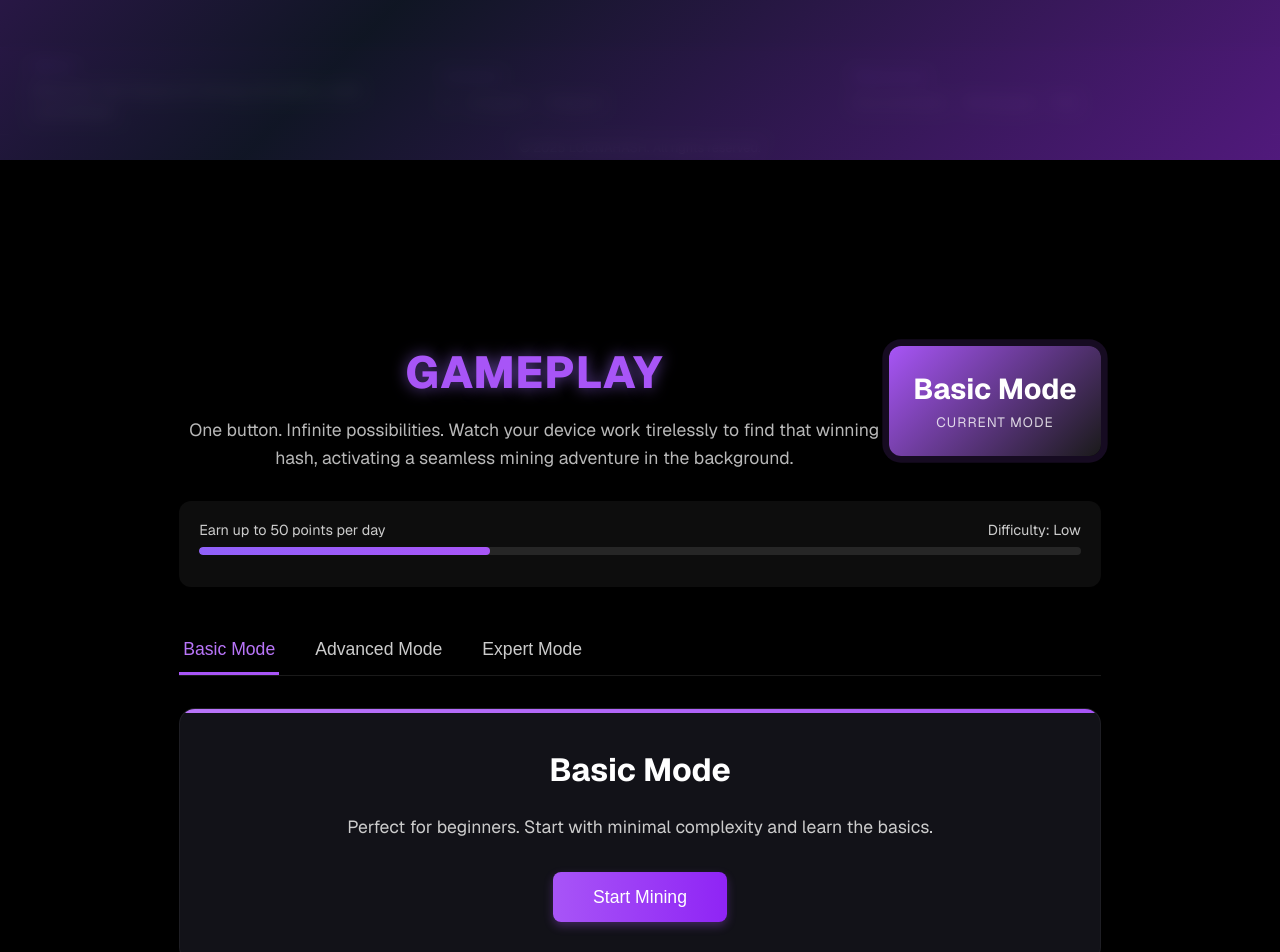
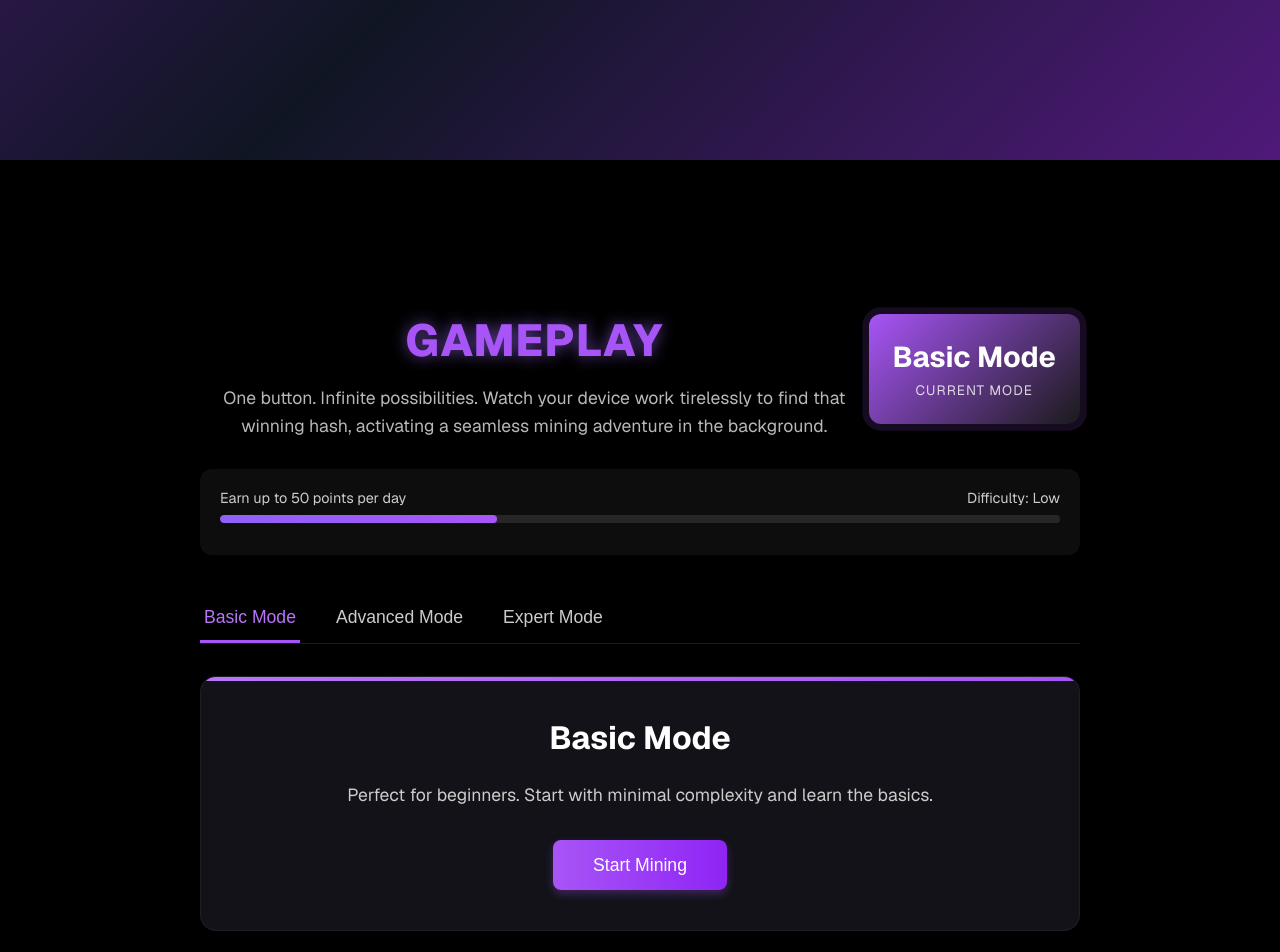
Before and after one commit to alphasr/loona-hash, a Next.js app: page / in a window 1280 px wide. Shown: the part 640-1592 px from the top of the page. Built offline with nearby package versions, Linux system fonts and the light colour scheme.

Commit message:
[ADD] layout and homepage
     - fixed styles and added metadata

```diff
--- a/src/app/globals.scss
+++ b/src/app/globals.scss
@@ -92,9 +92,10 @@ body {
   display: flex;
   flex-direction: column;
   position: relative;
+  padding: 0 clamp(1rem, 5vw, 4rem); // Added consistent horizontal padding
 
   &::before {
-    content: "";
+    content: '';
     position: fixed;
     inset: 0;
     background: linear-gradient(
@@ -111,9 +112,10 @@ body {
 .content-wrapper {
   flex: 1;
   width: 100%;
+  max-width: map-get($breakpoints, wide); // Ensure content is constrained
+  margin: 0 auto; // Center the content
   position: relative;
   z-index: 2;
-  padding-bottom: $footer-height;
 }
 
 // =========================
@@ -127,7 +129,6 @@ body {
   width: 100%;
   height: $nav-height;
   background-color: map-get($colors, overlay, dark);
-  border-bottom: 1px solid map-get($colors, text, off-white);
   z-index: 1000;
   @include glass-effect;
   overflow: hidden;
@@ -136,7 +137,6 @@ body {
     max-width: map-get($breakpoints, wide);
     margin: 0 auto;
     height: 100%;
-    padding: 0 clamp(1rem, 5vw, 2rem);
     @include flex(row, space-between, center);
   }
 
@@ -190,7 +190,7 @@ body {
     position: relative;
 
     &::after {
-      content: "";
+      content: '';
       position: absolute;
       bottom: -2px;
       left: 50%;
@@ -219,6 +219,7 @@ body {
   padding-top: $nav-height;
   @include flex(column, flex-start, center);
   gap: 32px;
+  width: 100%; // Ensure main takes full width of its container
 }
 
 // =========================
@@ -228,7 +229,6 @@ body {
 .hero-section {
   min-height: calc(100vh - #{$nav-height});
   @include flex(column);
-  padding: clamp(1rem, 5vw, 2rem);
   width: 100%;
 
   &.home .title {
@@ -244,7 +244,6 @@ body {
 }
 
 .hero-content {
-  max-width: map-get($breakpoints, wide);
   width: 100%;
   text-align: center;
   @include flex(column, center, center, clamp(1rem, 3vw, 2rem));
@@ -273,8 +272,6 @@ body {
   @include flex(row, center, stretch, clamp(1rem, 3vw, 2rem));
   margin: 0 auto;
   width: 100%;
-  max-width: map-get($breakpoints, wide);
-  padding: 0 clamp(1rem, 5vw, 2rem);
   flex-wrap: wrap;
 }
 
@@ -307,19 +304,24 @@ body {
 // =========================
 
 .footer {
-  position: fixed;
-  bottom: 0;
-  left: 0;
-  width: 100%;
+  // width: 100vw; // Kept, good
   background-color: map-get($colors, overlay, glass);
   @include glass-effect;
   border-top: 1px solid map-get($colors, overlay, purple);
-  z-index: 100;
+
+  // Add robust full-width styling
+  width: 100vw;
+  position: relative;
+  left: 50%;
+  margin-left: -50vw;
 
   &-content {
     max-width: map-get($breakpoints, wide);
     margin: 0 auto;
-    padding: 0.5rem clamp(1rem, 5vw, 2rem);
+    padding-top: 0.5rem;
+    padding-bottom: 0.5rem;
+    padding-left: clamp(1rem, 5vw, 4rem);
+    padding-right: clamp(1rem, 5vw, 4rem);
     display: grid;
     grid-template-columns: repeat(3, 1fr);
     gap: clamp(0.5rem, 2vw, 1rem);
@@ -348,7 +350,7 @@ body {
     position: relative;
 
     &::after {
-      content: "";
+      content: '';
       position: absolute;
       bottom: -2px;
       left: 0;
@@ -367,13 +369,12 @@ body {
   }
 
   &-bottom {
-    width: 100%;
+    max-width: map-get($breakpoints, wide);
+    margin: 0.5rem auto 0;
     text-align: center;
     color: map-get($colors, text, gray);
-    border-top: 1px solid map-get($colors, overlay, purple);
-    padding: 0.25rem 0;
+    padding: 0.5rem clamp(1rem, 5vw, 4rem);
     font-size: clamp(0.7rem, 1.5vw, 0.8rem);
-    margin-top: 0.25rem;
   }
 }
 
@@ -397,6 +398,9 @@ body {
 // =========================
 
 @media (max-width: map-get($breakpoints, tablet)) {
+  .page-wrapper {
+    padding: 0 clamp(1rem, 4vw, 2rem); // Adjust padding for tablets
+  }
   .nav {
     &-content {
       padding: 0 0.5rem;
@@ -415,13 +419,24 @@ body {
     flex-direction: column;
     align-items: center;
   }
-  .footer-content {
-    grid-template-columns: repeat(2, 1fr);
-    gap: 0.5rem;
+  .footer {
+    &-content {
+      padding-left: clamp(1rem, 4vw, 2rem);
+      padding-right: clamp(1rem, 4vw, 2rem);
+      grid-template-columns: repeat(2, 1fr);
+      gap: 0.5rem;
+    }
+    &-bottom {
+      padding-left: clamp(1rem, 4vw, 2rem);
+      padding-right: clamp(1rem, 4vw, 2rem);
+    }
   }
 }
 
 @media (max-width: map-get($breakpoints, mobile)) {
+  .page-wrapper {
+    padding: 0 1rem; // Adjust padding for mobile
+  }
   .nav {
     &-logo {
       padding: 2px;
@@ -441,17 +456,13 @@ body {
       letter-spacing: 0;
     }
   }
-  .hero-section {
-    padding: 1rem;
-  }
   #team.hero-section {
     justify-content: flex-start;
   }
-  .stats-container {
-    padding: 0 1rem;
-  }
   .footer {
     &-content {
+      padding-left: 1rem;
+      padding-right: 1rem;
       grid-template-columns: 1fr;
       text-align: center;
       gap: 0.5rem;
@@ -463,5 +474,9 @@ body {
       justify-content: center;
       gap: 0.75rem;
     }
+    &-bottom {
+      padding-left: 1rem;
+      padding-right: 1rem;
+    }
   }
 }
--- a/src/app/layout.tsx
+++ b/src/app/layout.tsx
@@ -1,20 +1,95 @@
-import type { Metadata } from "next";
-import { Geist, Geist_Mono } from "next/font/google";
-import "./globals.scss";
+import type { Metadata } from 'next';
+import { Geist, Geist_Mono } from 'next/font/google';
+import './globals.scss';
 
 const geistSans = Geist({
-  variable: "--font-geist-sans",
-  subsets: ["latin"],
+  variable: '--font-geist-sans',
+  subsets: ['latin'],
 });
 
 const geistMono = Geist_Mono({
-  variable: "--font-geist-mono",
-  subsets: ["latin"],
+  variable: '--font-geist-mono',
+  subsets: ['latin'],
 });
 
+const siteUrl = 'https://loonahash.com'; // Replace with your actual domain
+
 export const metadata: Metadata = {
-  title: "LOONAHASH - Mining Simulation Game",
-  description: "Experience the future of mining simulation",
+  metadataBase: new URL(siteUrl),
+  title: 'LOONAHASH - Revolutionary Mining Simulation Game on Telegram',
+  description:
+    'Experience the next evolution in mining simulation with LoonaHash. Start for free, complete daily tasks, earn points, and watch your mining efforts pay off. Fun, competitive, with quarterly rewards.',
+  keywords: [
+    'LoonaHash',
+    'mining simulation',
+    'Telegram game',
+    'crypto mining',
+    'blockchain game',
+    'play-to-earn',
+    'P2E',
+    'virtual mining',
+    'leaderboard rewards',
+  ],
+  applicationName: 'LoonaHash',
+  authors: [{ name: 'LoonaHash Team', url: siteUrl }],
+  creator: 'LoonaHash Team',
+  publisher: 'LoonaHash',
+  alternates: {
+    canonical: siteUrl,
+  },
+  category: 'games', // Added category for better classification
+  verification: {
+    // Added verification for search engines
+    google: 'YOUR_GOOGLE_SITE_VERIFICATION_CODE', // Replace with your actual Google verification code
+  },
+  openGraph: {
+    type: 'website',
+    url: siteUrl,
+    title: 'LOONAHASH - Revolutionary Mining Simulation Game',
+    description:
+      'Join LoonaHash for a unique mining simulation experience on Telegram. Compete, earn, and get rewarded!',
+    siteName: 'LoonaHash',
+    images: [
+      {
+        url: `${siteUrl}/assets/logo.png`, // Replace with a direct link to your OG image
+        width: 1200,
+        height: 630,
+        alt: 'LoonaHash Logo',
+      },
+    ],
+    locale: 'en_US',
+  },
+  twitter: {
+    card: 'summary_large_image',
+    site: '@LoonaHash_Off', // Replace with your Twitter handle
+    creator: '@LoonaHash_Off', // Replace with your Twitter handle
+    title: 'LOONAHASH - Mining Simulation on Telegram',
+    description:
+      'Discover LoonaHash: the fun and competitive way to mine, earn points, and get rewards. Start your adventure today!',
+    images: [`${siteUrl}/assets/logo.png`], // Replace with a direct link to your Twitter image
+  },
+  viewport: {
+    width: 'device-width',
+    initialScale: 1,
+    maximumScale: 1,
+    userScalable: false,
+  },
+  icons: {
+    icon: '/favicon.ico', // Ensure favicon.ico is in the public folder
+    apple: '/apple-touch-icon.png', // Add an apple touch icon for better iOS integration
+  },
+  robots: {
+    index: true,
+    follow: true,
+    googleBot: {
+      index: true,
+      follow: true,
+      'max-video-preview': -1,
+      'max-image-preview': 'large',
+      'max-snippet': -1,
+    },
+  },
+  assets: [`${siteUrl}/assets`],
 };
 
 export default function RootLayout({
@@ -23,9 +98,11 @@ export default function RootLayout({
   children: React.ReactNode;
 }>) {
   return (
-    <html lang="en">
+    <html lang='en'>
       <body className={`${geistSans.variable} ${geistMono.variable}`}>
-        {children}
+        <div className='page-wrapper'>
+          <main className='content-wrapper'>{children}</main>
+        </div>
       </body>
     </html>
   );
```
